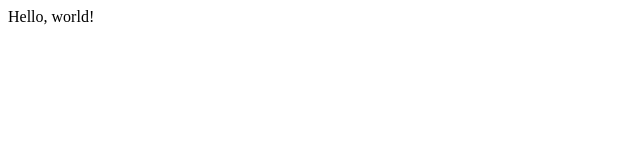
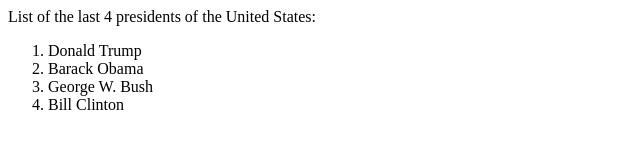
Before and after one commit to ptfrench/presidents, a plain HTML site: page index.html in a window 1280 px wide. Shown: the whole page, without its empty margins (0-640 px from the left). Drawn offline with Linux system fonts and the light colour scheme.

Commit message:
added ordered list

```diff
--- a/index.html
+++ b/index.html
@@ -6,6 +6,12 @@
         </title>
     </head>
     <body>
-        Hello, world!
+      List of the last 4 presidents of the United States:
+      <ol>
+        <li>Donald Trump</li>
+        <li>Barack Obama</li>
+        <li>George W. Bush</li>
+        <li>Bill Clinton</li>
+      </ol>
     </body>
 </html>
```
